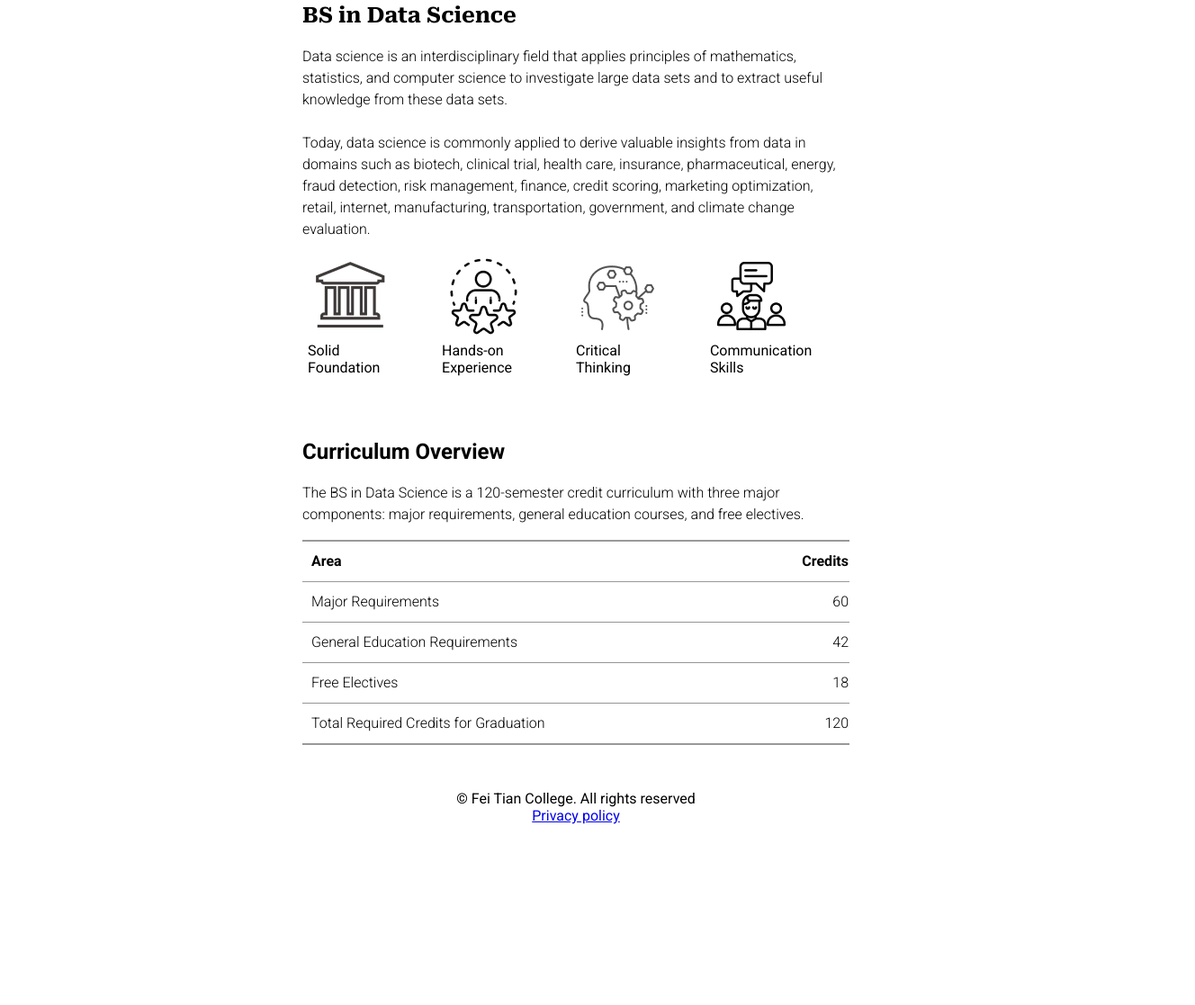
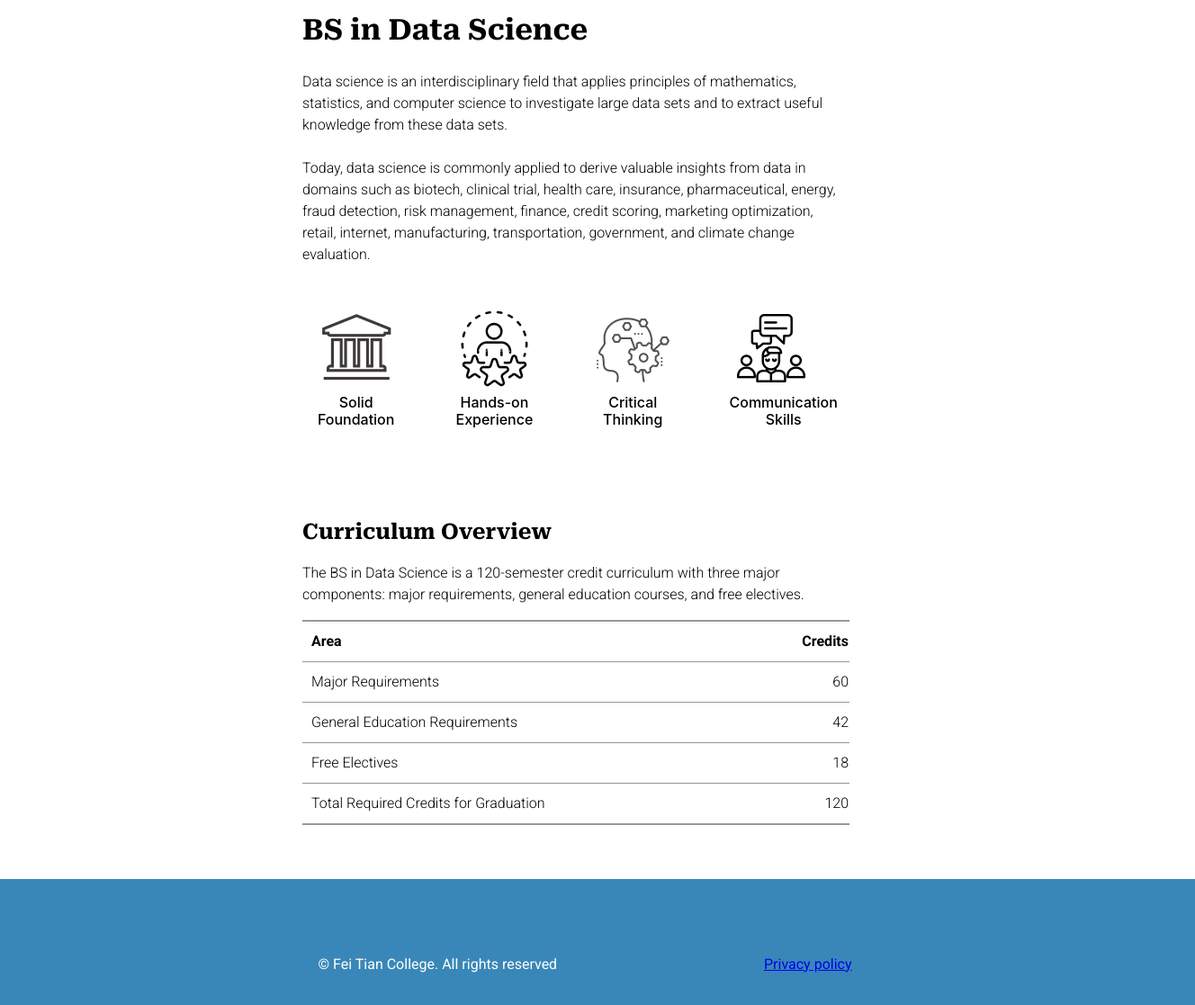
Before and after one commit to mxngjxa/assignment-3, a website: page src/index.html in a window 1280 px wide. Shown: the part 607-1724 px from the top of the page at 90% size, 1328 px wide, since content can reach past the window. Before the commit the page ends 1523 px from the top, so only its background shows below. Drawn offline with Linux system fonts and the light colour scheme.

Commit message:
new update, almost done

```diff
--- a/src/index.html
+++ b/src/index.html
@@ -25,7 +25,7 @@
         </figure>
         <section>
             <div class="container">
-                <h1 class="font-serif">BS in Data Science</h1>
+                <h1 class="font-serif margin-top-32">BS in Data Science</h1>
                 <p>
                     Data science is an interdisciplinary field that applies principles of mathematics, statistics, and computer science to investigate large data sets and to extract useful knowledge from these data sets.
                     <br><br>
@@ -60,39 +60,43 @@
                 <table class="curriculum">
                     <thead>
                         <tr>
-                            <td class="left-column">Area</td>
+                            <td>Area</td>
                             <td class="right-column">Credits</td>
                         </tr>
                     </thead>
                     <tbody>
                         <tr>
-                            <td class="left-column">Major Requirements</td>
+                            <td>Major Requirements</td>
                             <td class="right-column">60</td>
                         </tr>
                         <tr>
-                            <td class="left-column">General Education Requirements</td>
+                            <td>General Education Requirements</td>
                             <td class="right-column">42</td>
                         </tr>
                         <tr>
-                            <td class="left-column">Free Electives</td>
+                            <td>Free Electives</td>
                             <td class="right-column">18</td>
                         </tr>
                         <tr>
-                            <td class="left-column">Total Required Credits for Graduation</td>
+                            <td>Total Required Credits for Graduation</td>
                             <td class="right-column">120</td>
                         </tr>
                     </tbody>
                 </table>
             </div>
         </section>
+        <section class="bottom-border">
+        </section>
         <footer>
             <div class="footer">
-                <div class="container">
-                    <div class="footer-content">
-                        <span>&copy; Fei Tian College. All rights reserved</span>
-                        <a href="#">Privacy policy</a>
-                    </div>
-                </div>
+                <table class="container">
+                    <thead>
+                        <tr>
+                            <td class="footer-content">&copy; Fei Tian College. All rights reserved</td>
+                            <td class="footer-content right-column"><a href="#">Privacy policy</a></td>
+                        </tr>
+                    </thead>
+                </table>
             </div>
         </footer>
     </body>
--- a/src/styles/main.css
+++ b/src/styles/main.css
@@ -17,7 +17,8 @@ figure {
 }
 
 .header {
-    background-color: transparent;  /* 2. Please find out the color from Figma */
+    background-color: rgb(242, 250, 255);  /* 2. Please find out the color from Figma */
+
 }
 
 .site-logo {
@@ -28,17 +29,44 @@ figure {
     display: none;
 }
 
+.footer {
+    background-color: rgb(57, 135, 184);
+    height: 140px;
+
+    width: 225%; /* Set a width greater than the body's max-width */
+    margin-left: -67.5%;
+
+    display: flex;
+    justify-content: center;
+}
+
 .footer-content {
-    display: flex;
-    flex-direction: column;
-    align-items: center;
+    text-align: center;
+
+    font-family: Roboto;
+    font-size: 16px;
+    font-weight: 60px;
+    line-height: 24px;
+    text-align: left;
+    color: white;
+}
+
+.footer-content:first-child {
+    width: 300px;
+    padding-left: 85px;
+}
+
+.footer-content:last-child {
+    width: 100px;
+    padding-left: 190px;
 }
 
 .learning-objectives {
-    display: grid;
-    grid-template-columns: 1fr 1fr 1fr 1fr;
-    padding-left: 1%;
-    padding-right: 1%;
+    display: flex;
+    flex-direction: row;
+    justify-content: center;
+    align-items: center;
+    margin: auto;
 }
 
 .container tbody tr td{
@@ -46,17 +74,17 @@ figure {
 
 }
 
-.container learning-objectives tile {
-    display: flex;
-    flex-direction: column;
-    max-width: 93px;
+.learning-objectives .tile {
+    padding: 5%;
+}
 
-    font-family: Inter;
+.tile .text{
+    font-family: 'Inter', sans-serif;
     font-size: 16px;
-    font-weight: 1000;
+    font-weight: 550;
     line-height: 19px;
     letter-spacing: 0em;
-
+    text-align: center;
 }
 
 .tile .text .img{
@@ -176,12 +204,16 @@ figure {
     4.2 Use this CSS class to add vertical spacing above the <h1>.
  */
 
+ .margin-top-32 {
+    margin-top: 2rem;
+}
+
  .font-serif {
     font-family: 'Roboto Serif', serif;;
  }
 
 
-.h1{
+h1{
     font-family: Roboto Serif;
     font-size: 32px;
     font-weight: 700;
@@ -191,7 +223,7 @@ figure {
 
 }
 
-.h2{
+h2{
     font-family: Roboto Serif;
     font-size: 24px;
     font-weight: 700;
@@ -201,16 +233,10 @@ figure {
 
     }
 
-.p{
-    font-family: Roboto;
-    font-size: 16px;
-    font-weight: 390;
-    line-height: 24px;
-    letter-spacing: 0em;
-    text-align: left;
-
-}
-
 .right-column {
     text-align: right;
 }
+
+.bottom-border{
+    padding: 30px;
+}
```
